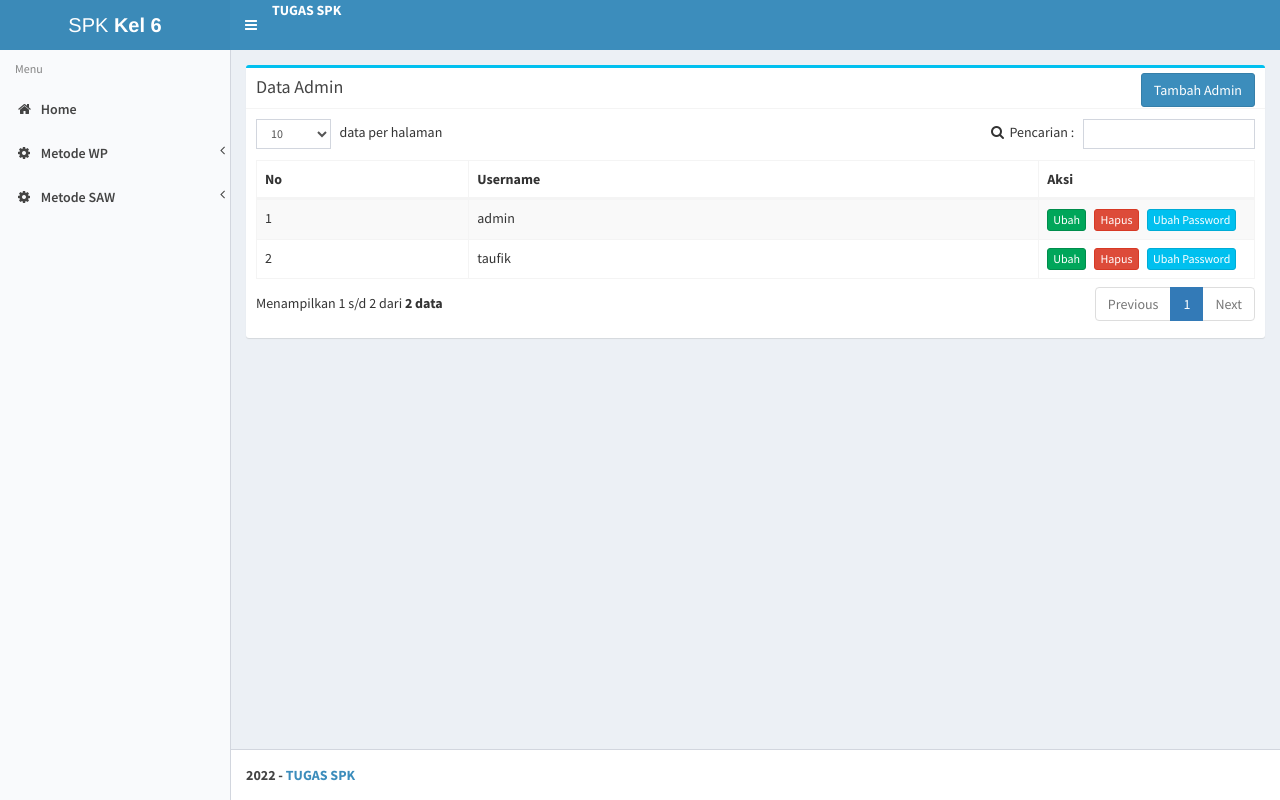
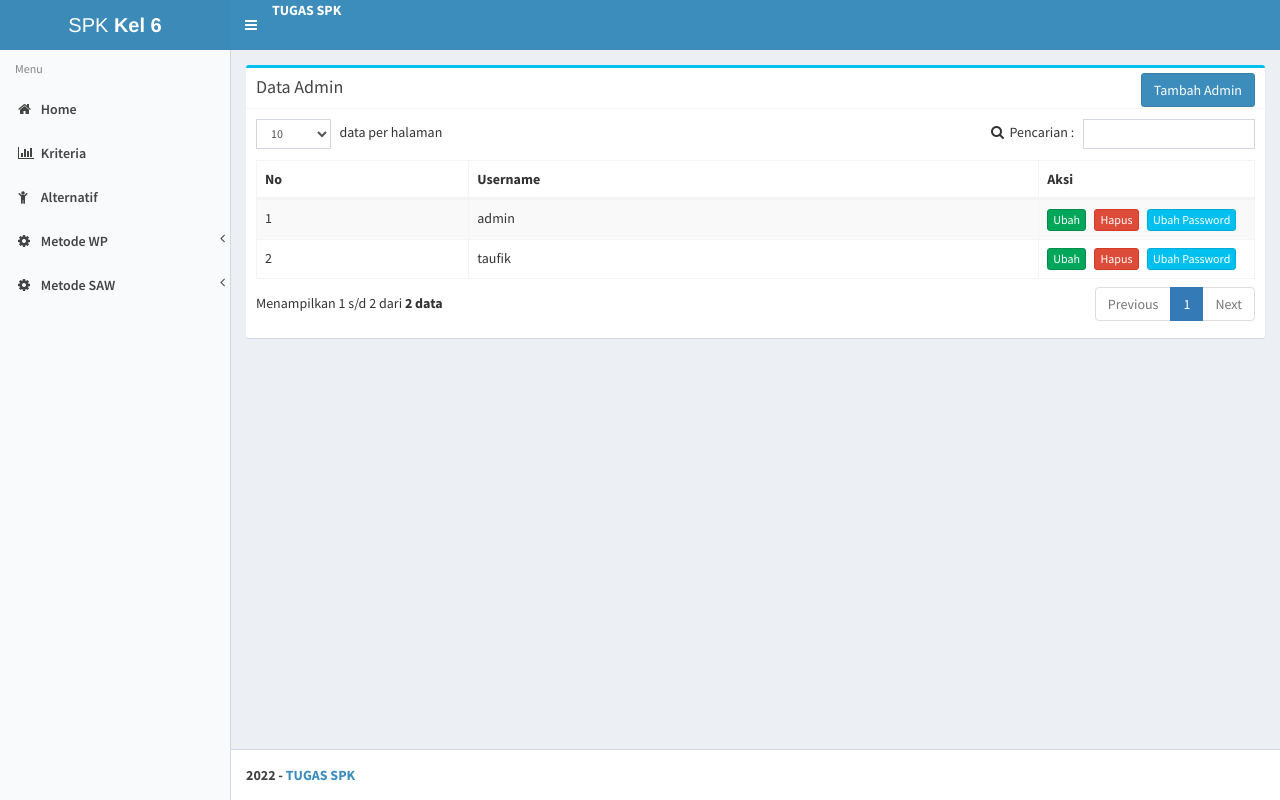
Before and after one commit to bzndenis/tugasSPK, a CodeIgniter app: page /database/index.php/admin/index in a window 1280 px wide. Run offline with CodeIgniter, Linux system fonts and the light colour scheme; a user stored in the database is signed in; data comes from the database, SQL or seed files in the repository; some web fonts are replaced.

Commit message:
Update menu.php

```diff
--- a/application/views/template/menu.php
+++ b/application/views/template/menu.php
@@ -1,4 +1,7 @@
 <li <?php echo ($this->uri->segment(1) == '' || $this->uri->segment(1) == 'home') ? 'class="active"' : ''; ?>><a href="<?php echo site_url(); ?>"><i class="fa fa-home"></i> <span>Home</span></a></li>
+<li <?php echo ($this->uri->segment(1) == 'kriteria' || $this->uri->segment(1) == 'subkriteria') ? 'class="active"' : ''; ?>><a href="<?php echo site_url('kriteria'); ?>"><i class="fa fa-bar-chart"></i> <span>Kriteria</span></a></li>
+<li <?php echo $this->uri->segment(1) == 'alternatif' ? 'class="active"' : ''; ?>><a href="<?php echo site_url('alternatif'); ?>"><i class="fa fa-child"></i> <span>Alternatif</span></a></li>
+
 <li class="treeview">
                             <a>
                                 <i class="fa fa-gear"></i> <span>Metode WP</span>
@@ -9,8 +12,6 @@
                             <ul class="treeview-menu menu-open" style="display: none;">
 
 
-                            <li <?php echo ($this->uri->segment(1) == 'kriteria' || $this->uri->segment(1) == 'subkriteria') ? 'class="active"' : ''; ?>><a href="<?php echo site_url('kriteria'); ?>"><i class="fa fa-bar-chart"></i> <span>Kriteria</span></a></li>
-                            <li <?php echo $this->uri->segment(1) == 'alternatif' ? 'class="active"' : ''; ?>><a href="<?php echo site_url('alternatif'); ?>"><i class="fa fa-child"></i> <span>Alternatif</span></a></li>
                             <li <?php echo $this->uri->segment(1) == 'penilaian' ? 'class="active"' : ''; ?>><a href="<?php echo site_url('penilaian'); ?>"><i class="fa fa fa-clipboard"></i> <span>Penilaian</span></a></li>
                             <li <?php echo $this->uri->segment(1) == 'hasil' ? 'class="active"' : ''; ?>><a href="<?php echo site_url('hasil'); ?>"><i class="fa fa-list"></i> <span>Hasil</span></a></li>
 
```
